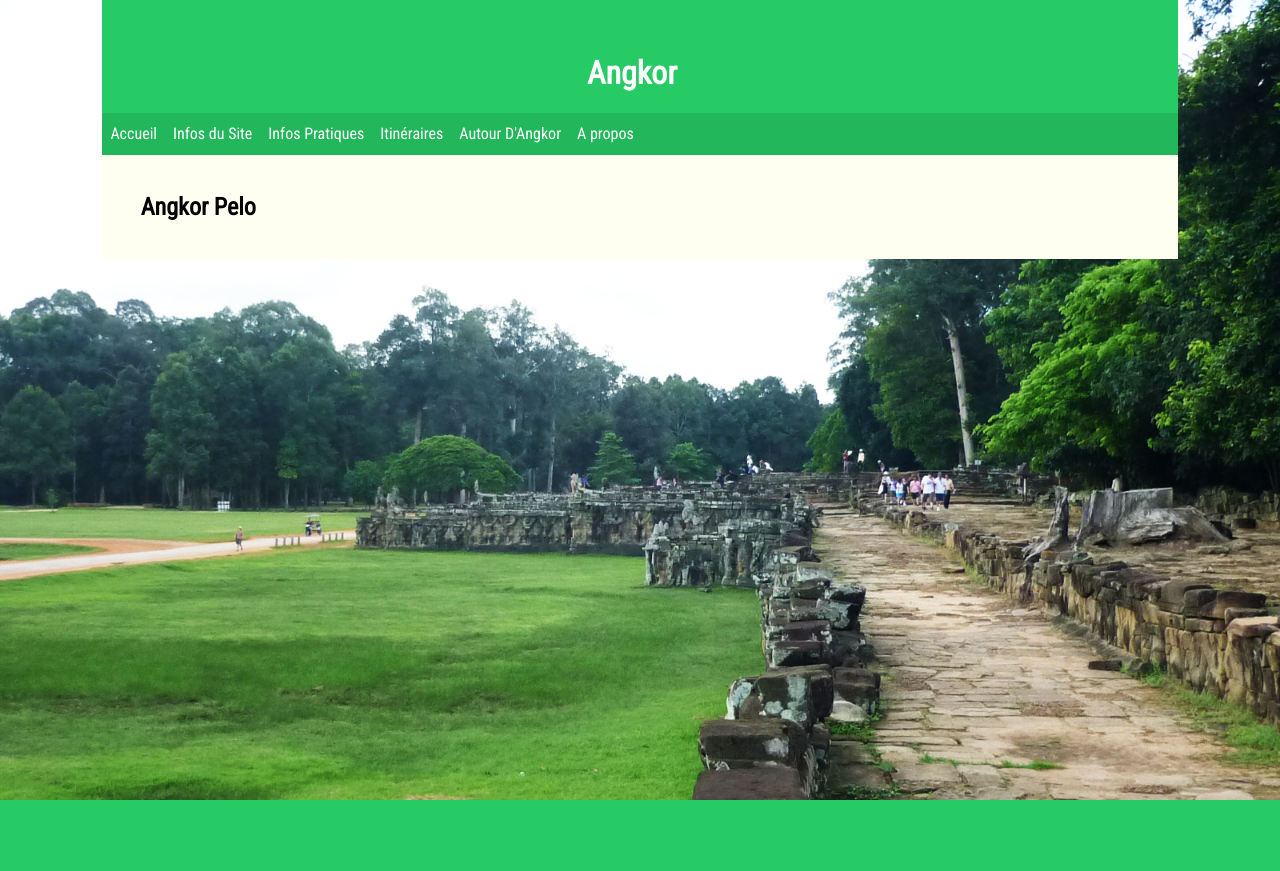
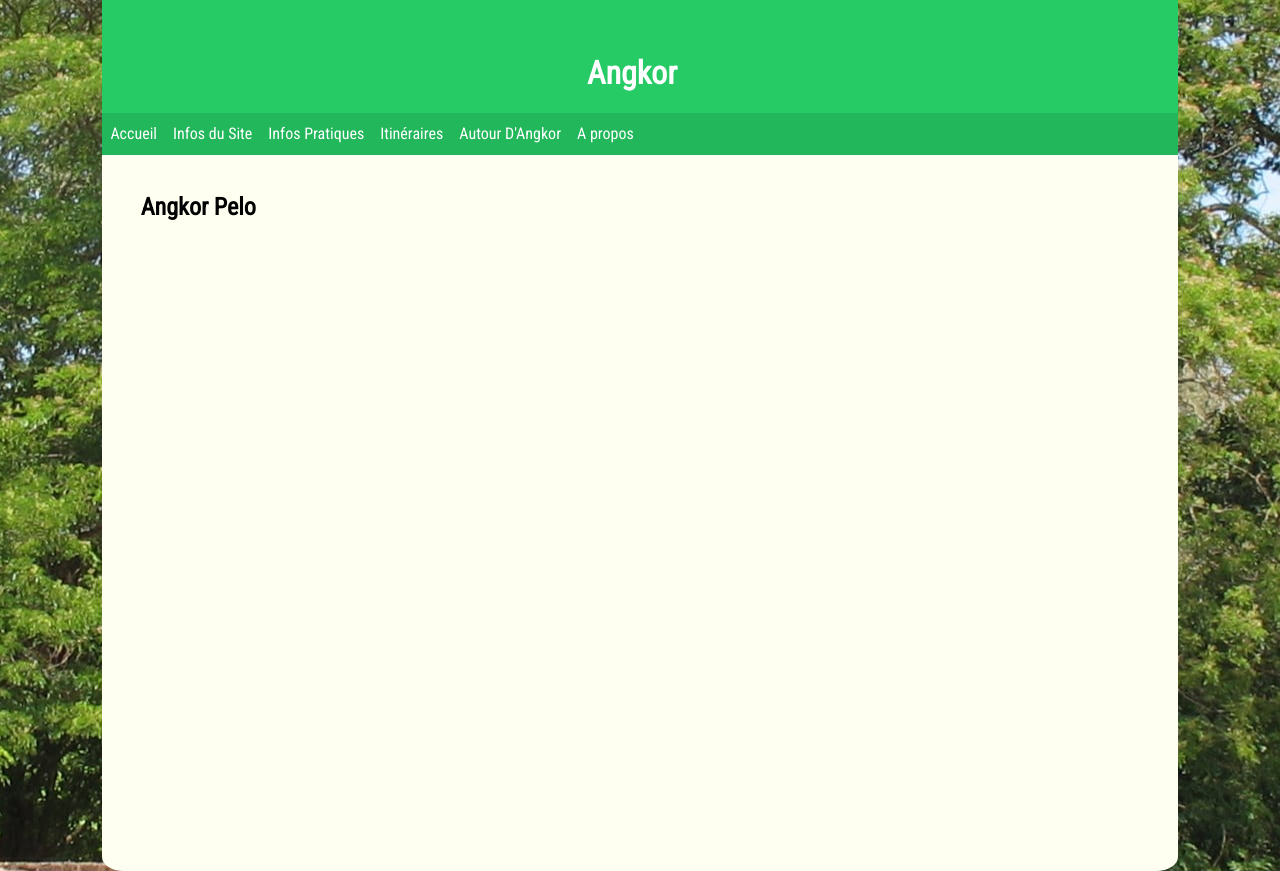
Before and after one commit to Armadindon/Angkor-UPEM, a PHP site: template pages/Infos/frise.html in a window 1280 px wide. Before the commit the page ends 800 px from the top, so only its background shows below. Run offline with PHP 8.4, Linux system fonts and the light colour scheme; the template is opened without the code that fills it, so the values that code supplies are empty.

Commit message:
Changement Fond + changement case contenu

```diff
--- a/CSS/styles.css
+++ b/CSS/styles.css
@@ -1,11 +1,19 @@
 /*On fait en sorte que la page prenne toute la place de l'écran*/
+
+html {
+  height: 100%;
+}
 
 body {
 font-family: 'Roboto Condensed', sans-serif;
 margin: 0%;
 padding: 0%;
 background-image: url("Images/Angkor.JPG");
-background-size: cover; /*l'image s'adapte a l'écran*/
+background-repeat: no-repeat;
+background-position: center;
+height: 100%;
+
+/*l'image s'adapte a l'écran*/
 }
 
 header {
@@ -100,6 +108,8 @@ nav li:hover .submenu{
   background-color:   #fefff1 ;
   margin: 0% 8% 0% 8%;
   padding: 3%;
+  border-radius: 0% 0% 2% 2%;
+  height: 80%;
 }
 
 h2 {
@@ -111,6 +121,6 @@ h2 {
 }
 
 #map {
-  height: 400px;
-  width: 50%;
+  height: 300px;
+  width: 100%;
 }
```
Also changed, not shown: CSS/Images/Angkor.JPG.
